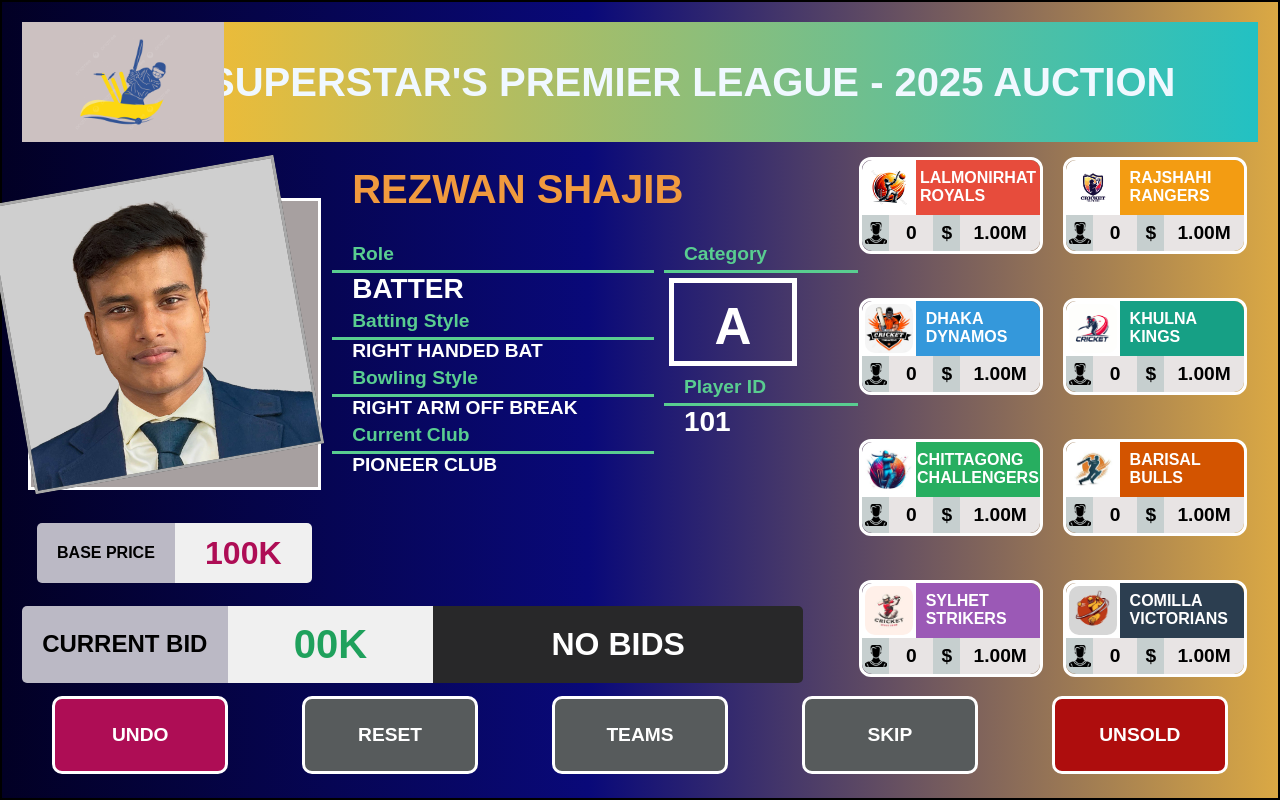
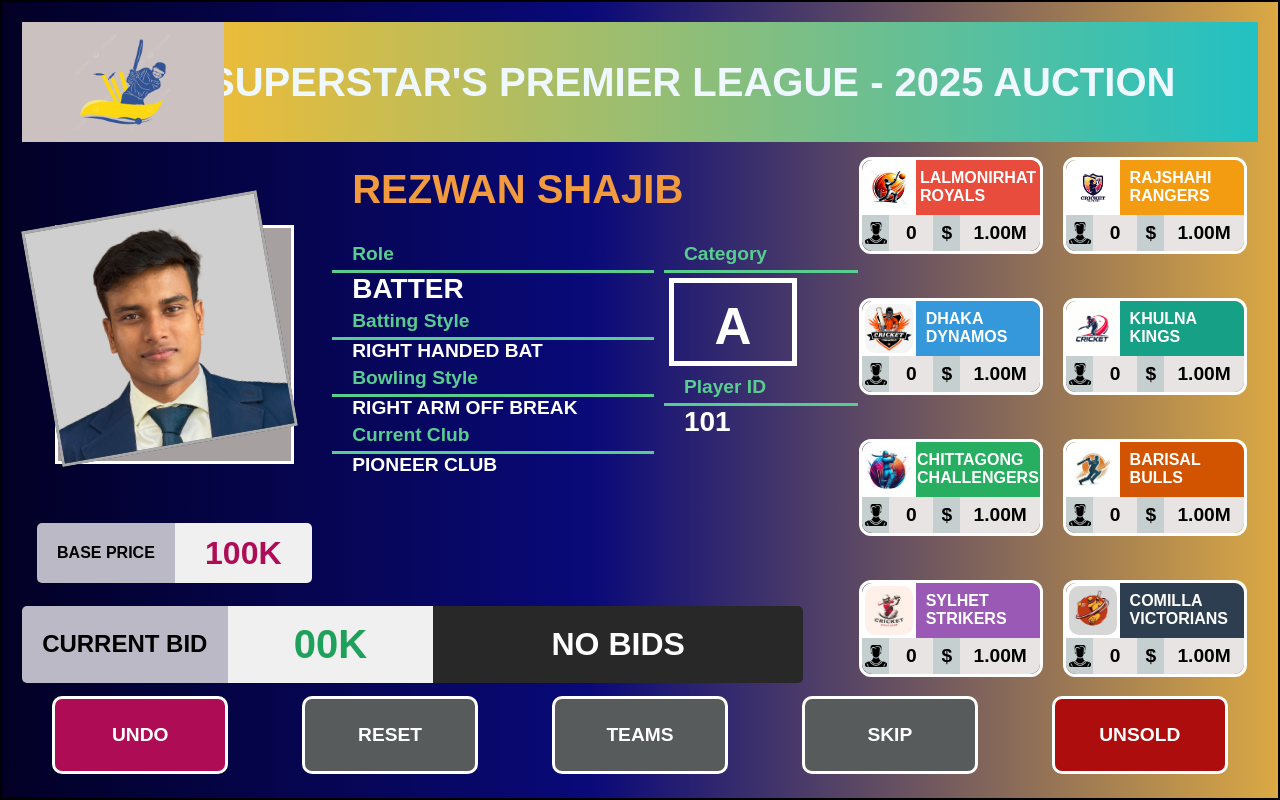
Before and after one commit to RezwanShajib/cricket-auction-app, a plain HTML site: page index.html in a window 1280 px wide. Drawn offline with Linux system fonts and the light colour scheme.

Commit message:
Player photo's dimension adjusted.

```diff
--- a/styles.css
+++ b/styles.css
@@ -104,7 +104,7 @@ body {
 }
 
 .squareBox {
-    height: 80%;
+    height: 65%;
     aspect-ratio: 1 / 1; /*The box is a square*/
     background-color: rgb(167, 160, 160);
     border: 3px solid rgb(255, 255, 255);
```
